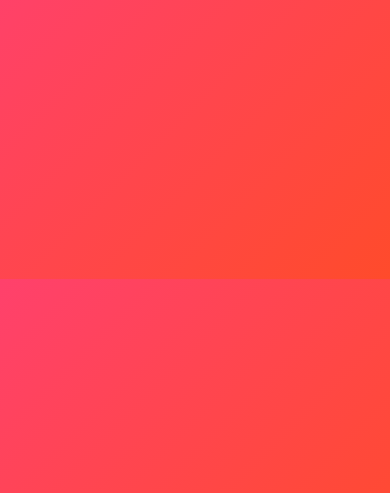
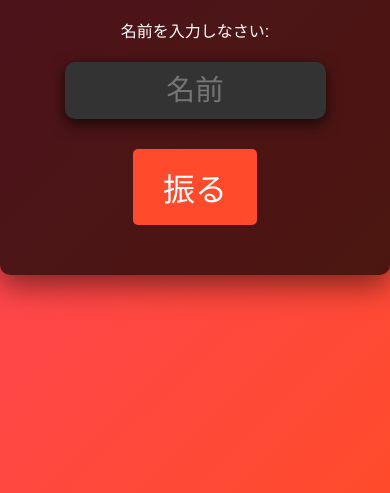
Before and after one commit to offHerTrolley/DeathDice, a plain HTML site: page index.html in a window 390 px wide. Shown: the part 351-844 px from the top of the page. Drawn offline with Linux system fonts and the light colour scheme.

Commit message:
Update dice.css

```diff
--- a/dice.css
+++ b/dice.css
@@ -10,39 +10,48 @@ body {
     color: #fff;
     text-align: center;
     padding: 50px 0;
+    display: flex;
+    justify-content: center;
+    align-items: center;
+    height: 100vh;
 }
 
 .container {
-    max-width: 800px;
+    max-width: 900px;
     margin: 0 auto;
-    padding: 30px;
+    padding: 50px;
     background: rgba(0, 0, 0, 0.7);
     border-radius: 10px;
     box-shadow: 0 10px 30px rgba(0, 0, 0, 0.5);
+    display: flex;
+    flex-direction: column;
+    align-items: center;
+    text-align: center;
 }
 
 h1 {
-    font-size: 3rem;
+    font-size: 4rem;
     color: #ffcc00;
     text-shadow: 3px 3px 5px rgba(0, 0, 0, 0.5);
-    margin-bottom: 20px;
+    margin-bottom: 30px;
 }
 
 p {
-    font-size: 1.5rem;
-    margin-bottom: 30px;
-    line-height: 1.6;
+    font-size: 2rem;
+    margin-bottom: 40px;
+    line-height: 1.8;
 }
 
 button {
-    font-size: 2rem;
-    padding: 15px 30px;
+    font-size: 2.5rem;
+    padding: 20px 40px;
     background-color: #ff4b2b;
     border: none;
     border-radius: 5px;
     color: white;
     cursor: pointer;
     transition: background-color 0.3s;
+    margin-top: 30px;
 }
 
 button:hover {
@@ -50,30 +59,66 @@ button:hover {
 }
 
 .result {
-    font-size: 2rem;
+    font-size: 3rem;
     font-weight: bold;
-    margin-top: 30px;
+    margin-top: 40px;
 }
 
 .message {
-    font-size: 1.8rem;
-    margin-top: 20px;
-    padding: 20px;
+    font-size: 2rem;
+    margin-top: 30px;
+    padding: 30px;
     background-color: #333;
     border-radius: 10px;
     box-shadow: 0 5px 15px rgba(0, 0, 0, 0.7);
+    line-height: 1.6;
+    margin-bottom: 30px;
+}
+
+input {
+    font-size: 2rem;
+    padding: 15px;
+    width: 80%;
+    margin-top: 20px;
+    background-color: #333;
+    color: #fff;
+    border: none;
+    border-radius: 10px;
+    box-shadow: 0 5px 15px rgba(0, 0, 0, 0.7);
+    text-align: center;
+    transition: background-color 0.3s ease-in-out;
+}
+
+input:focus {
+    outline: none;
+    background-color: #444;
 }
 
 @media (max-width: 600px) {
     h1 {
-        font-size: 2rem;
+        font-size: 3rem;
     }
 
     p {
-        font-size: 1.2rem;
+        font-size: 1.8rem;
     }
 
     button {
-        font-size: 1.5rem;
+        font-size: 2rem;
+        padding: 15px 30px;
+    }
+
+    .result {
+        font-size: 2.5rem;
+    }
+
+    .message {
+        font-size: 1.8rem;
+    }
+
+    input {
+        font-size: 1.8rem;
+        padding: 12px;
+        width: 90%;
     }
 }
```
